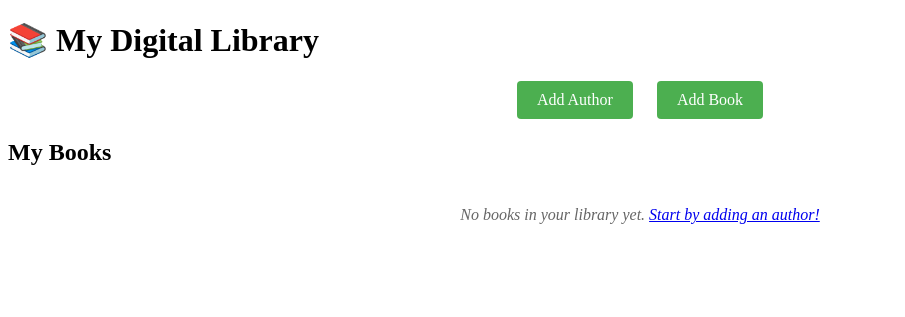
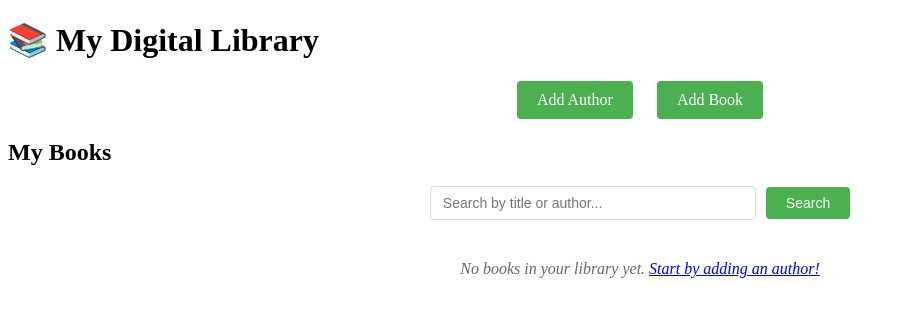
Before and after one commit to wbkay71/book_alchemy, a Flask app: page / in a window 1280 px wide. Shown: the top 317 px of the page, without its empty margins (0-905 px from the left). Run offline with Flask 3, Linux system fonts and the light colour scheme.

Commit message:
Delete functionality for books with automatic author cleanup
- Added delete route for books
- Automatic deletion of authors with no remaining books
- Confirmation dialog before deletion
- Success messages for user feedback

```diff
--- a/app.py
+++ b/app.py
@@ -1,4 +1,5 @@
 from flask import Flask, render_template, request, redirect, url_for, flash
+from sqlalchemy import or_ as db_or
 from flask_sqlalchemy import SQLAlchemy
 import os
 from datetime import datetime
@@ -31,24 +32,38 @@ if not os.path.exists(data_dir):
 #   db.create_all()
 #   print("Database tables created successfully!")
 
-# Home route with sorting
+# Home route with sorting and search
 @app.route('/')
 def home():
     # Get sort parameter from URL
     sort_by = request.args.get('sort', 'title')  # Default sort by title
+    search_query = request.args.get('search', '')  # Get search query
 
-    # Query books with sorting
+    # Start with base query
+    query = Book.query
+
+    # Apply search filter if search query exists
+    if search_query:
+        # Search in book title OR author name
+        query = query.join(Author).filter(
+            db.or_(
+                Book.title.like(f'%{search_query}%'),
+                Author.name.like(f'%{search_query}%')
+            )
+        )
+
+    # Apply sorting
     if sort_by == 'author':
-        # Sort by author name (join with Author table)
-        books = Book.query.join(Author).order_by(Author.name).all()
+        books = query.join(Author).order_by(Author.name).all()
     elif sort_by == 'year':
-        # Sort by publication year
-        books = Book.query.order_by(Book.publication_year).all()
+        books = query.order_by(Book.publication_year).all()
     else:
-        # Default: sort by title
-        books = Book.query.order_by(Book.title).all()
+        books = query.order_by(Book.title).all()
 
-    return render_template('home.html', books=books, current_sort=sort_by)
+    return render_template('home.html',
+                           books=books,
+                           current_sort=sort_by,
+                           search_query=search_query)
 
 # Route to add authors
 @app.route('/add_author', methods=['GET', 'POST'])
@@ -129,5 +144,34 @@ def add_book():
     authors = Author.query.all()
     return render_template('add_book.html', authors=authors)
 
+# Route to delete a book
+@app.route('/book/<int:book_id>/delete', methods=['POST'])
+def delete_book(book_id):
+    # Find the book
+    book = Book.query.get_or_404(book_id)
+    book_title = book.title
+    author_id = book.author_id
+
+    # Delete the book
+    db.session.delete(book)
+    db.session.commit()
+
+    # Check if author has other books
+    other_books = Book.query.filter_by(author_id=author_id).count()
+    if other_books == 0:
+        # Delete author if no other books exist
+        author = Author.query.get(author_id)
+        if author:
+            author_name = author.name
+            db.session.delete(author)
+            db.session.commit()
+            flash(f'Book "{book_title}" and author "{author_name}" deleted successfully!', 'success')
+        else:
+            flash(f'Book "{book_title}" deleted successfully!', 'success')
+    else:
+        flash(f'Book "{book_title}" deleted successfully!', 'success')
+
+    return redirect(url_for('home'))
+
 if __name__ == '__main__':
     app.run(debug=True, port=5002)
--- a/static/style.css
+++ b/static/style.css
@@ -105,3 +105,70 @@
         height: 90px;
     }
 }
+
+/* Search functionality */
+.search-container {
+    margin: 20px 0;
+    text-align: center;
+}
+
+.search-form {
+    display: inline-flex;
+    gap: 10px;
+    align-items: center;
+}
+
+.search-input {
+    padding: 8px 12px;
+    border: 1px solid #ddd;
+    border-radius: 4px;
+    width: 300px;
+    font-size: 14px;
+}
+
+.search-button {
+    padding: 8px 20px;
+    background-color: #4CAF50;
+    color: white;
+    border: none;
+    border-radius: 4px;
+    cursor: pointer;
+    font-size: 14px;
+}
+
+.search-button:hover {
+    background-color: #45a049;
+}
+
+.clear-search {
+    color: #666;
+    text-decoration: none;
+    font-size: 14px;
+}
+
+.clear-search:hover {
+    text-decoration: underline;
+}
+
+/* Delete button */
+.delete-button {
+    background-color: #dc3545;
+    color: white;
+    border: none;
+    padding: 5px 15px;
+    border-radius: 4px;
+    cursor: pointer;
+    font-size: 14px;
+    margin-top: 10px;
+}
+
+.delete-button:hover {
+    background-color: #c82333;
+}
+
+/* Adjust book-info layout for delete button */
+.book-info {
+    flex: 1;
+    display: flex;
+    flex-direction: column;
+}
--- a/templates/home.html
+++ b/templates/home.html
@@ -16,6 +16,21 @@
         </div>
 
         <h2>My Books</h2>
+
+        <!-- Search form -->
+        <div class="search-container">
+            <form method="GET" action="{{ url_for('home') }}" class="search-form">
+                <input type="text"
+                       name="search"
+                       placeholder="Search by title or author..."
+                       value="{{ search_query }}"
+                       class="search-input">
+                <button type="submit" class="search-button">Search</button>
+                {% if search_query %}
+                    <a href="{{ url_for('home') }}" class="clear-search">Clear</a>
+                {% endif %}
+            </form>
+        </div>
 
         {% if books %}
             <!-- Sorting options -->
@@ -53,12 +68,21 @@
                             {% if book.isbn %}
                                 <p class="isbn">ISBN: {{ book.isbn }}</p>
                             {% endif %}
+                            <form method="POST" action="{{ url_for('delete_book', book_id=book.id) }}"
+                                  style="display: inline;"
+                                  onsubmit="return confirm('Are you sure you want to delete this book?');">
+                                <button type="submit" class="delete-button">Delete Book</button>
+                            </form>
                         </div>
                     </div>
                 {% endfor %}
             </div>
         {% else %}
-            <p class="no-books">No books in your library yet. <a href="{{ url_for('add_author') }}">Start by adding an author!</a></p>
+            {% if search_query %}
+                <p class="no-books">No books found matching "{{ search_query }}". <a href="{{ url_for('home') }}">Show all books</a></p>
+            {% else %}
+                <p class="no-books">No books in your library yet. <a href="{{ url_for('add_author') }}">Start by adding an author!</a></p>
+            {% endif %}
         {% endif %}
     </div>
 </body>
```
